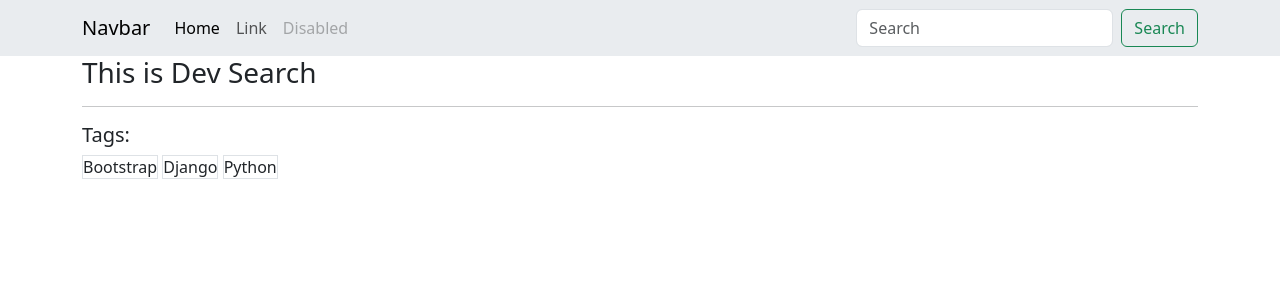
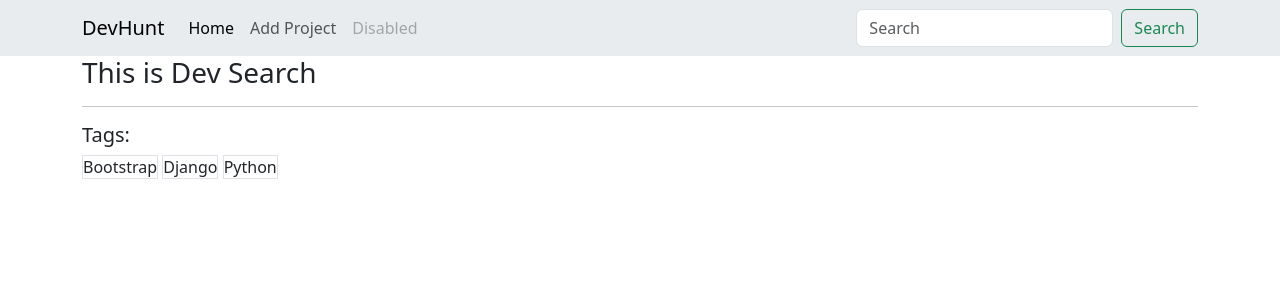
Before and after one commit to shahidafridi-swe/devHunt, a Django app: page /project/02fc8653-0c2c-4429-81fa-80e07d8104ae/ in a window 1280 px wide. Shown: the top 300 px of the page. Run offline with Django 4.2, Linux system fonts and the light colour scheme; data comes from the database, SQL or seed files in the repository.

Commit message:
project form add

```diff
--- a/projects/urls.py
+++ b/projects/urls.py
@@ -5,4 +5,5 @@ from . import views
 urlpatterns = [
     path("", views.projects, name="projects"),
     path("project/<str:pk>/", views.project, name="single-project"),
+    path("create-project/", views.createProject, name="create-project"),
 ]
--- a/projects/views.py
+++ b/projects/views.py
@@ -1,6 +1,6 @@
 from django.shortcuts import render
 from .models import Project, Tag
-
+from .form import ProjectForm
 
 def projects(request):
     projects = Project.objects.all()
@@ -16,3 +16,8 @@ def project(request, pk):
         'project': project,
     }
     return render(request, 'projects/single-project.html', context)
+
+def createProject(request):
+    form = ProjectForm()
+    context = {'form': form}
+    return render(request, 'projects/project-form.html', context)
--- a/templates/navbar.html
+++ b/templates/navbar.html
@@ -3,14 +3,14 @@
       <button class="navbar-toggler" type="button" data-bs-toggle="collapse" data-bs-target="#navbarTogglerDemo03" aria-controls="navbarTogglerDemo03" aria-expanded="false" aria-label="Toggle navigation">
         <span class="navbar-toggler-icon"></span>
       </button>
-      <a class="navbar-brand" href="#">Navbar</a>
+      <a class="navbar-brand" href="{% url 'projects' %}">DevHunt</a>
       <div class="collapse navbar-collapse" id="navbarTogglerDemo03">
         <ul class="navbar-nav me-auto mb-2 mb-lg-0">
           <li class="nav-item">
-            <a class="nav-link active" aria-current="page" href="#">Home</a>
+            <a class="nav-link active" aria-current="page" href="{% url 'projects' %}">Home</a>
           </li>
           <li class="nav-item">
-            <a class="nav-link" href="#">Link</a>
+            <a class="nav-link" href="{% url 'create-project' %}">Add Project</a>
           </li>
           <li class="nav-item">
             <a class="nav-link disabled">Disabled</a>
```
Also changed, not shown: projects/form.py (added, +7 -0 lines), projects/templates/projects/project-form.html (added, +15 -0 lines).
